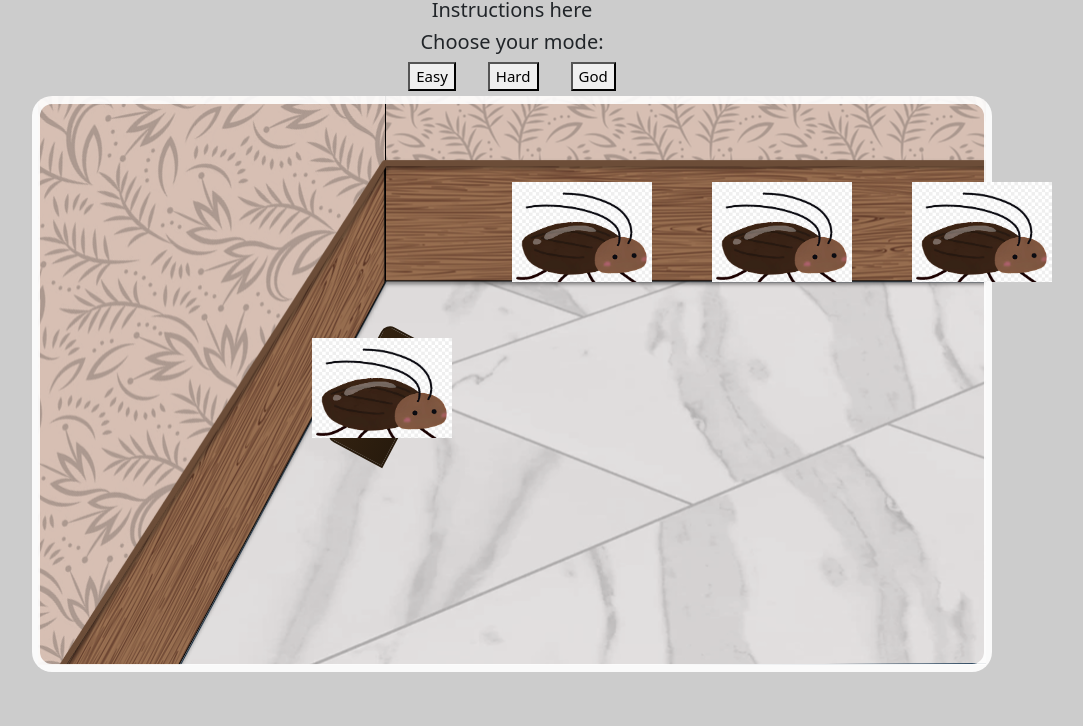
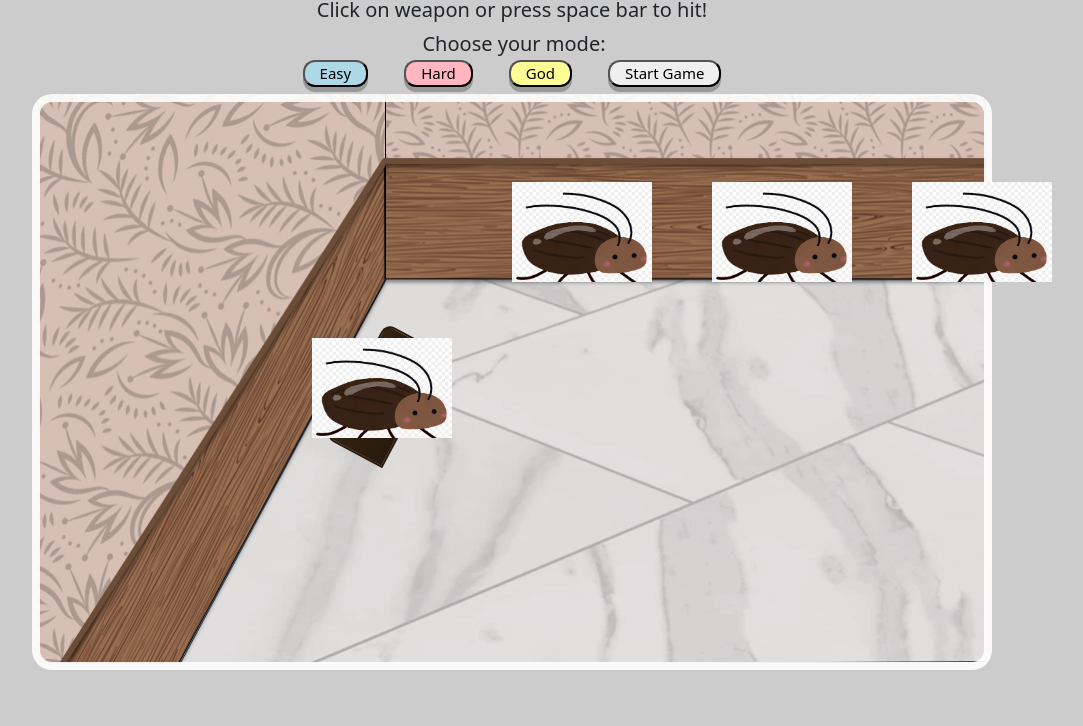
Before and after one commit to nalapapaya/whack-a-ka-tsoa, a plain HTML site: page index.html in a window 1280 px wide. Shown: the part 74-800 px from the top of the page, without its empty margins (128-1211 px from the left). Drawn offline with nearby package versions, Linux system fonts and the light colour scheme.

Commit message:
added animation

```diff
--- a/index.html
+++ b/index.html
@@ -14,6 +14,7 @@
   </head>
   <body>
     <div class="container">
+      <!-- or wrapper -->
       <div class="row">
         <h1 class="col-sm-12" id="gameTitle">
           <div class="img" id="logo"></div>
@@ -21,17 +22,21 @@
         </h1>
       </div>
       <div class="intructions">
-        <h2 class="col-sm-12">Instructions here</h2>
+        <!-- as a popup window -->
+        <h2 class="col-sm-12">Click on weapon or press space bar to hit!</space></h2>
       </div>
     </div>
-
+  <!-- have to add start game message here & replace mode with timer & score -->
     <h3 class="col-sm-12" id="modeTitle">Choose your mode:</h3>
     <div class="col-sm-12" id="difficultyMode">
-      <button id="easy">Easy</button>
-      <button id="hard">Hard</button>
-      <button id="god">God</button>
+      <button class="button" id="easy">Easy</button>
+      <button class="button" id="hard">Hard</button>
+      <button class="button" id="god">God</button>
+      <button class="button" id="startGame">Start Game</button>
     </div>
 
+  <!-- have to add start game button, clickable arrow buttons, weapon & target  -->
+  <!-- results message & reset game button -->
     <div class="gamePlay">
       <div class="img-placeholder col-md-6">
         <div class="easyBox"></div>
--- a/style.css
+++ b/style.css
@@ -1,5 +1,25 @@
 * {
   box-sizing: border-box;
+}
+
+@keyframes easyRoachAni {
+  0% {left: 27.5rem; bottom: 18rem;}
+  100% {left: 67rem; bottom: 3rem;}
+}
+
+@keyframes hardRoach1Ani {
+   0% {left: 40rem; top: 16rem;}
+  100% {left: 40rem; top: 40rem;}
+}
+
+@keyframes hardRoach2Ani {
+   0% {left: 52.5rem; top: 16rem;}
+  100% {left: 52.5rem; top: 40rem;}
+}
+
+@keyframes hardRoach3Ani {
+   0% {left: 65rem; top: 16rem;}
+  100% {left: 65rem; top: 40rem;}
 }
 
 body {
@@ -14,11 +34,20 @@ h2 {
 h3 {
   font-size: 20px;
 }
+
 .container {
   display: flex;
   flex-direction: column;
   justify-content: center;
   align-items: center;
+}
+/* difficulty buttons */
+.button {
+  border-radius: 12px;
+  padding: 0 15px;
+  cursor: pointer;
+  box-shadow: 0 5px #999;
+  margin: 2px
 }
 
 .img-placeholder {
@@ -50,7 +79,7 @@ h3 {
   position: absolute;
   bottom: 18rem;
   left: 27.3rem;
-  /* visibility: hidden; hidden until chosen */
+  /* visibility: hidden; */
 }
 
 .hardBox1 {
@@ -65,7 +94,7 @@ h3 {
   position: absolute;
   top: 17.4rem;
   left: 40rem;
-  /* visibility: hidden; hidden until chosen */
+  /* visibility: hidden; */
 }
 
 .hardBox2 {
@@ -80,7 +109,7 @@ h3 {
   position: absolute;
   top: 17.4rem;
   left: 52.5rem;
-  /* visibility: hidden; hidden until chosen */
+  /* visibility: hidden;  */
 }
 
 .hardBox3 {
@@ -95,7 +124,7 @@ h3 {
   position: absolute;
   top: 17.4rem;
   left: 65rem;
-  /* visibility: hidden; hidden until chosen */
+  /* visibility: hidden; */
 }
 
 #easyRoach {
@@ -106,6 +135,10 @@ h3 {
   position: absolute;
   bottom: 18rem;
   left: 27.5rem;
+  /* visibility: hidden; */
+  animation-name: easyRoachAni;
+  animation-duration: 0.35s;
+
 }
 
 #hardRoach1 {
@@ -116,6 +149,9 @@ h3 {
   position: absolute;
   top: 16rem;
   left: 40rem;
+  /* visibility: hidden; */
+  animation-name: hardRoach1Ani;
+  animation-duration: 2s;
 }
 
 #hardRoach2 {
@@ -126,6 +162,9 @@ h3 {
   position: absolute;
   top: 16rem;
   left: 52.5rem;
+  /* visibility: hidden; */
+  animation-name: hardRoach2Ani;
+  animation-duration: 2s;
 }
 
 #hardRoach3 {
@@ -136,11 +175,15 @@ h3 {
   position: absolute;
   top: 16rem;
   left: 65rem;
+  /* visibility: hidden; */
+  animation-name: hardRoach3Ani;
+  animation-duration: 2s;
 }
 
 #modeTitle {
   display: flex;
   justify-content: center;
+  margin: 2px;
 }
 
 #difficultyMode {
@@ -148,7 +191,6 @@ h3 {
   justify-content: center;
   gap: 2rem;
   font-size: 15px;
-
 }
 
 #logo {
@@ -159,3 +201,15 @@ h3 {
   display: inline-block;
   vertical-align: middle;
 }
+
+#easy {
+  background-color: #ADD8E6;
+}
+
+#hard {
+  background-color: #FFB6C1;
+}
+
+#god {
+  background-color: #FDFD96;
+}
```
Also changed, not shown: script.js (+43 -0 lines).
